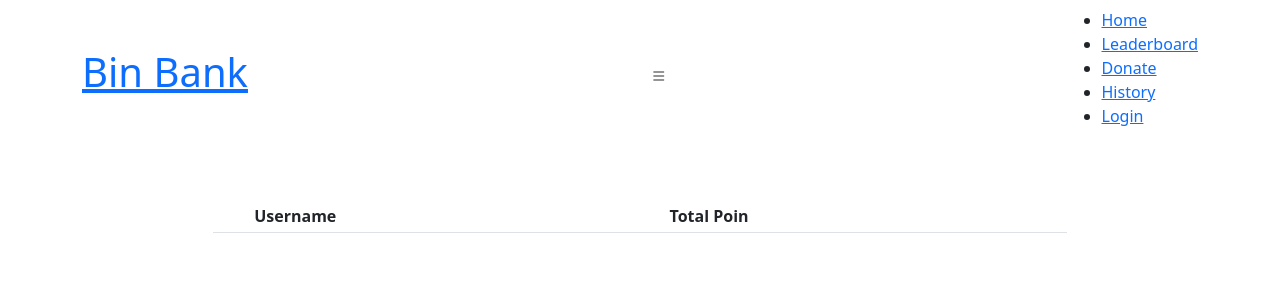
After one commit to syifaafra/bin_bank, a Django app: page /leaderboard in a window 1280 px wide. The commit adds this page. Shown: the top 300 px of the page. Run offline with Django 4.2, Linux system fonts and the light colour scheme; tables that the repository leaves empty hold one stand-in row (values such as "Sample post"); lists and menus that the app fills with data are empty; parts of the project's set-up code (start-up, migrations or seed data) failed here and were passed over; some libraries are stand-ins or nearby versions.

Commit message:
add fitur leaderboard dan link ke leaderboard dari navbar

```diff
--- /dev/null
+++ b/bin_bank/templates/leaderboard.html
@@ -0,0 +1,49 @@
+{% extends 'base.html' %}
+
+{% block meta %}
+<title>Leaderboard</title>
+{% endblock meta %}
+
+{% block content %}
+    {% include 'navbar.html' %}
+    <div class="mt-5 col-md-8 mx-auto">
+        <table class="table table-sm table-striped">
+            <thead class="thead-dark">
+                <tr>
+                  <th scope="col"></th>
+                  <th scope="col">Username</th>
+                  <th scope="col">Total Poin</th>
+                </tr>
+            </thead>
+            <tbody id="leaderboard">
+            </tbody>
+        </table>
+    </div>
+
+    <script>
+        async function getLeaderboard(){
+            return fetch("json/leaderboard").then((res) => res.json())
+        }
+
+        async function refreshLeaderboard() {
+            document.getElementById("leaderboard").innerHTML = ""
+            const leaderboard = await getLeaderboard()
+            let htmlString = ''
+            let count = 1
+            leaderboard.forEach((item)=>{
+                if(item.fields.is_admin == false){
+                    htmlString +=`
+                    <tr>
+                        <th scope="row">${count}</th>
+                        <td>${item.fields.username}</td>
+                        <td>${item.fields.points}</td>
+                    </tr>
+                    `
+                    count+=1
+                }
+            })
+            document.getElementById("leaderboard").innerHTML=htmlString
+        }
+        refreshLeaderboard()
+    </script>
+{% endblock content %}
--- a/bin_bank/templates/navbar.html
+++ b/bin_bank/templates/navbar.html
@@ -33,7 +33,7 @@
     <nav id="navbar" class="navbar">
     <ul>
         <li><a href="{% url 'bin_bank:home' %}" class="active">Home</a></li>
-        <li><a href="">Leaderboard</a></li>
+        <li><a href="{% url 'bin_bank:leaderboard' %}">Leaderboard</a></li>
         <li><a href="">Donate</a></li>
         <li><a href="{% url 'bin_bank:show_history' %}">History</a></li>
         <li><a href="{% url 'bin_bank:login' %}" class="active">Login</a></li>
--- a/bin_bank/urls.py
+++ b/bin_bank/urls.py
@@ -1,6 +1,6 @@
 from django.urls import path
 from bin_bank.views import login_user, register, logout_user, show_transaction_user, show_transaction_user_ongoing, \
-    show_transaction_user_success, update_transaction, show_history, show_transaction_user_range
+    show_transaction_user_success, update_transaction, show_history, show_transaction_user_range, show_leaderboard, leaderboard
 from bin_bank.views import homepage, deposit_sampah
 
 app_name = 'bin_bank'
@@ -17,4 +17,6 @@ urlpatterns = [
     path('json/range/', show_transaction_user_range, name='show_transaction_user_range'),
     path('update-transaction/<int:id>', update_transaction, name='update_transaction'),
     path('deposit_sampah/', deposit_sampah, name='deposit_sampah'),
+    path('json/leaderboard', show_leaderboard, name='show_leaderboard'),
+    path('leaderboard', leaderboard, name='leaderboard'),
 ]
--- a/bin_bank/views.py
+++ b/bin_bank/views.py
@@ -1,14 +1,14 @@
 from asyncio.windows_events import NULL
 from django.shortcuts import render, redirect
 from bin_bank.models import Transaction
-from django.http import HttpResponse, HttpResponseRedirect
+from django.http import HttpResponse, HttpResponseRedirect, JsonResponse
 from django.urls import reverse
 from django.core import serializers
 
 from django.contrib import messages
 from django.contrib.auth import authenticate, login, logout
 from django.contrib.auth.decorators import login_required
-from bin_bank.models import Article, Feedback
+from bin_bank.models import Article, Feedback, MyUser
 from bin_bank.forms import FeedbackForm, RegisterForm
 
 from django.views.decorators.csrf import csrf_exempt
@@ -115,3 +115,11 @@ def show_transaction_user_range(request):
 
 def deposit_sampah(request):
     return render(request, "deposit_sampah.html")
+
+def show_leaderboard(request):
+    user_data = MyUser.objects.all().order_by('-points')
+    return HttpResponse(serializers.serialize("json", user_data), content_type="application/json")
+
+def leaderboard(request):
+    context = {}
+    return render(request, "leaderboard.html", context)
```
Also changed, not shown: bin_bank/migrations/0001_initial.py (added), bin_bank/migrations/__init__.py (added).
